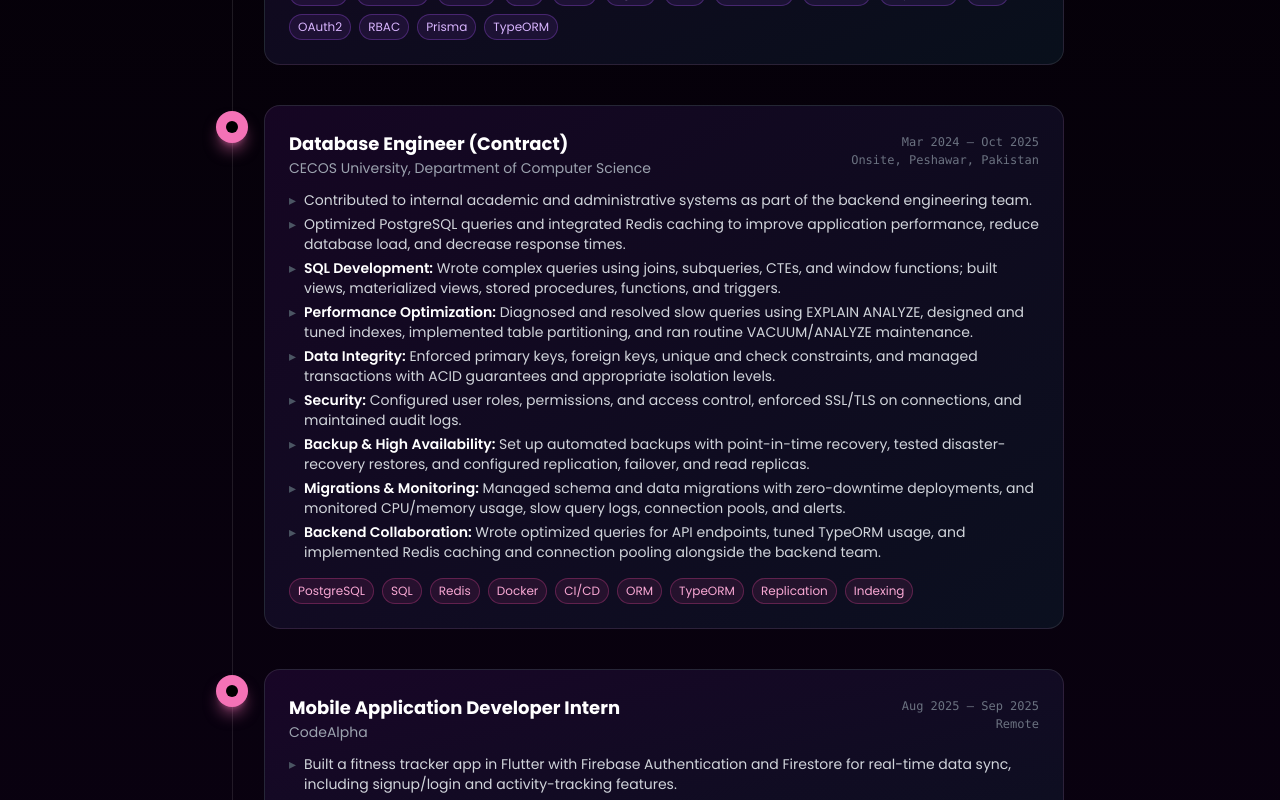
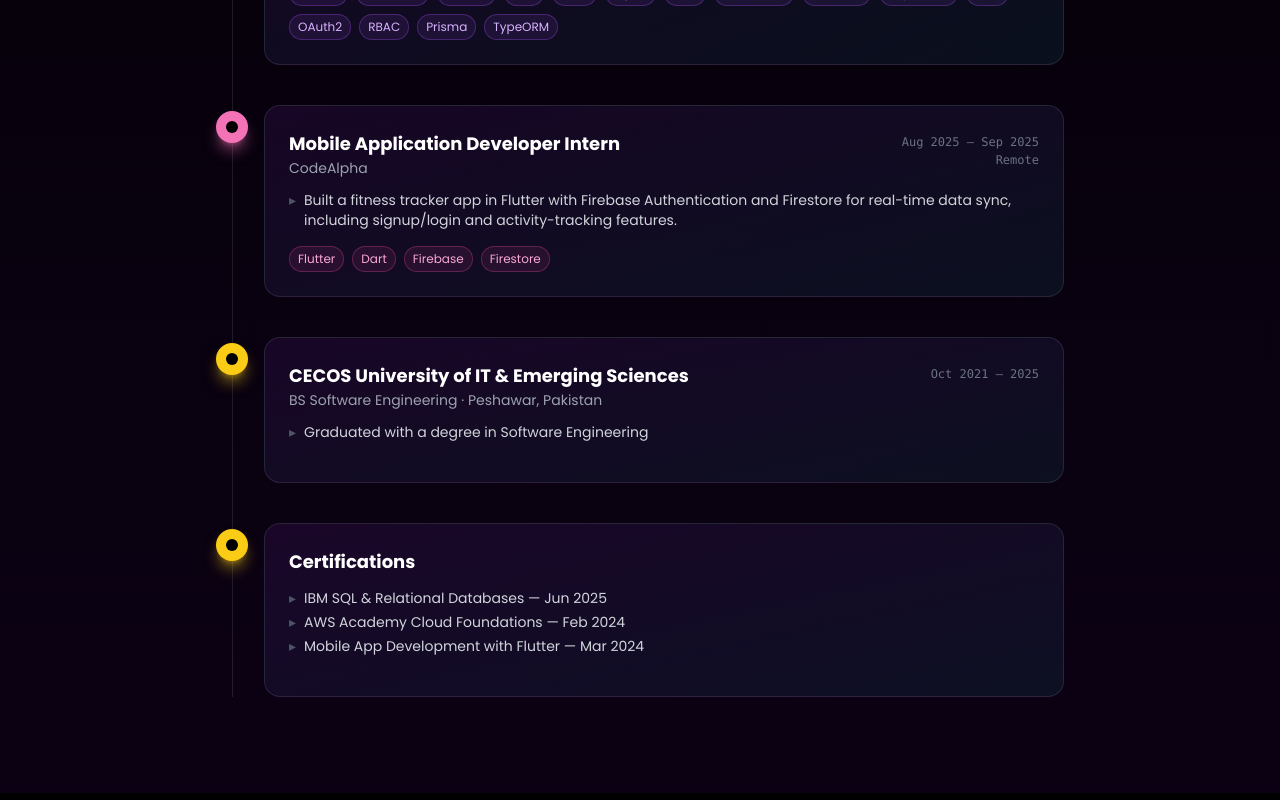
Before and after one commit to manas8938/anas-portfolio, a React (Vite) app: page / in a window 1280 px wide. Shown: the part 4000-4800 px from the top of the page. Built offline with nearby package versions, Linux system fonts and the light colour scheme; the HTML template or start-up script is replaced by a standard one.

Commit message:
Remove CECOS Database Engineer role

```diff
--- a/src/components/Experience.jsx
+++ b/src/components/Experience.jsx
@@ -30,25 +30,6 @@ const timeline = [
     ],
     tags: ["React", "TypeScript", "Tailwind CSS", "NestJS", "Node.js", "PostgreSQL", "PostGIS", "MySQL", "MongoDB", "Redis", "BullMQ", "Socket.IO", "Docker", "OCI", "AWS", "Nginx", "PM2", "Cloudflare", "Firebase", "Supabase", "JWT", "OAuth2", "RBAC", "Prisma", "TypeORM"],
     color: "purple",
-  },
-  {
-    title: "Database Engineer (Contract)",
-    subtitle: "CECOS University, Department of Computer Science",
-    location: "Onsite, Peshawar, Pakistan",
-    period: "Mar 2024 – Oct 2025",
-    bullets: [
-      "Contributed to internal academic and administrative systems as part of the backend engineering team.",
-      "Optimized PostgreSQL queries and integrated Redis caching to improve application performance, reduce database load, and decrease response times.",
-      "SQL Development: Wrote complex queries using joins, subqueries, CTEs, and window functions; built views, materialized views, stored procedures, functions, and triggers.",
-      "Performance Optimization: Diagnosed and resolved slow queries using EXPLAIN ANALYZE, designed and tuned indexes, implemented table partitioning, and ran routine VACUUM/ANALYZE maintenance.",
-      "Data Integrity: Enforced primary keys, foreign keys, unique and check constraints, and managed transactions with ACID guarantees and appropriate isolation levels.",
-      "Security: Configured user roles, permissions, and access control, enforced SSL/TLS on connections, and maintained audit logs.",
-      "Backup & High Availability: Set up automated backups with point-in-time recovery, tested disaster-recovery restores, and configured replication, failover, and read replicas.",
-      "Migrations & Monitoring: Managed schema and data migrations with zero-downtime deployments, and monitored CPU/memory usage, slow query logs, connection pools, and alerts.",
-      "Backend Collaboration: Wrote optimized queries for API endpoints, tuned TypeORM usage, and implemented Redis caching and connection pooling alongside the backend team.",
-    ],
-    tags: ["PostgreSQL", "SQL", "Redis", "Docker", "CI/CD", "ORM", "TypeORM", "Replication", "Indexing"],
-    color: "pink",
   },
   {
     title: "Mobile Application Developer Intern",
```
